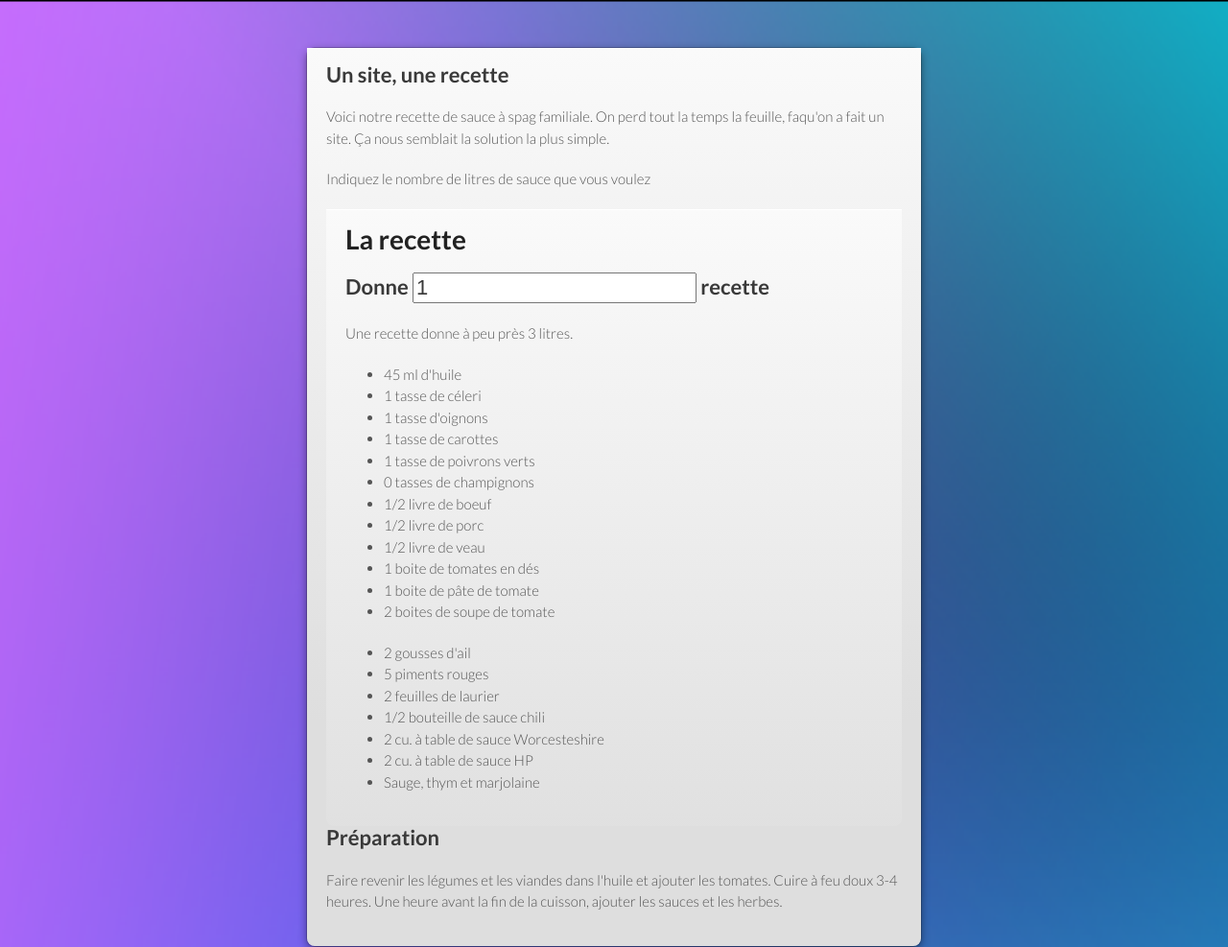
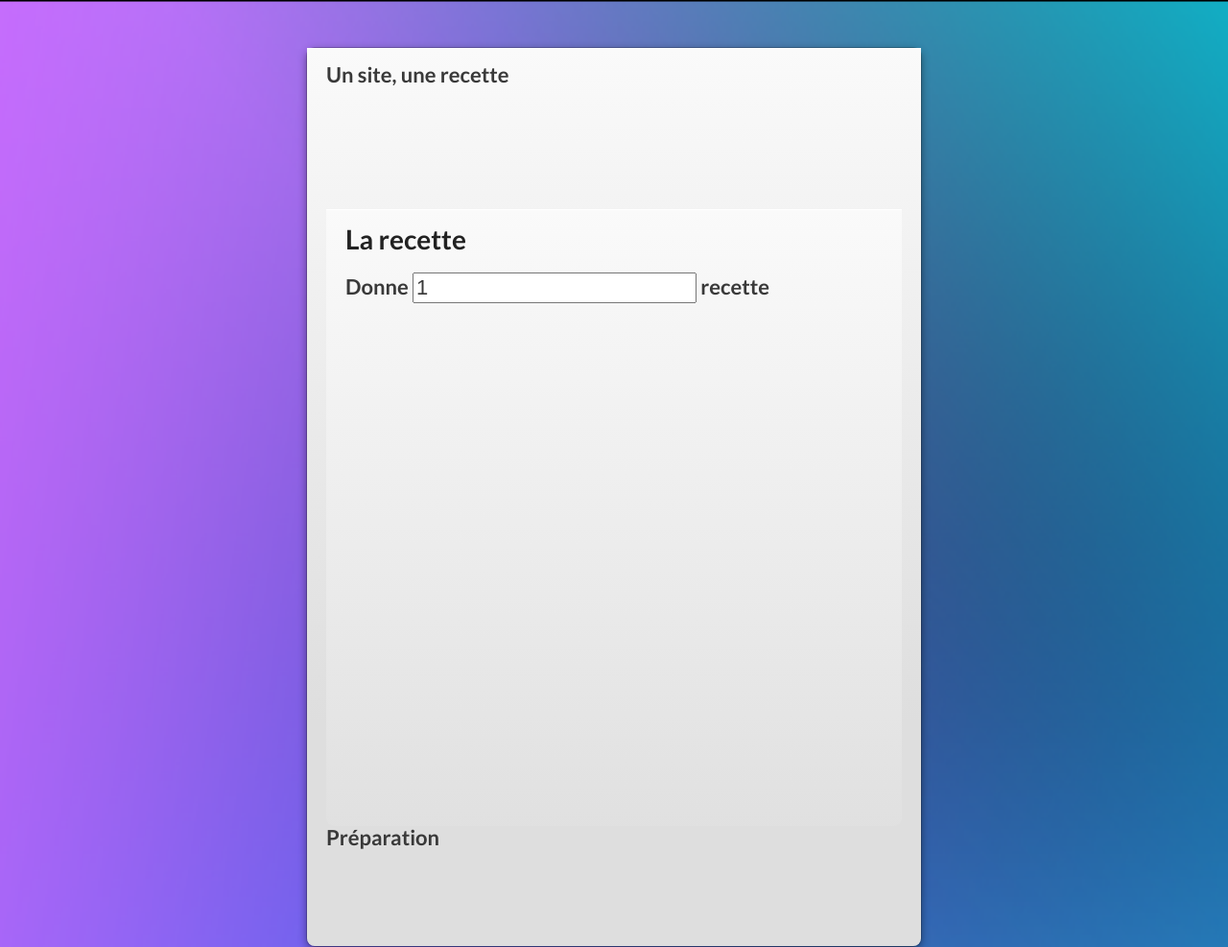
Before and after one commit to huard/sauce-a-spag, a plain HTML site: page index.html in a window 1280 px wide. Shown: the top 987 px of the page at 96% size. Drawn offline with Linux system fonts and the light colour scheme.

Commit message:
Update stylesheets/styles.css

```diff
--- a/stylesheets/styles.css
+++ b/stylesheets/styles.css
@@ -13,7 +13,7 @@ body {
   padding: 50px 0;
   margin: 0;
   font: 14px/1.5 Lato, "Helvetica Neue", Helvetica, Arial, sans-serif;
-  color: #555555;
+  color: rgba(85,85,85,0.00);
   font-weight: 300;
   background: url('../img/fond.png') no-repeat center center;
   background-size: cover;
```
